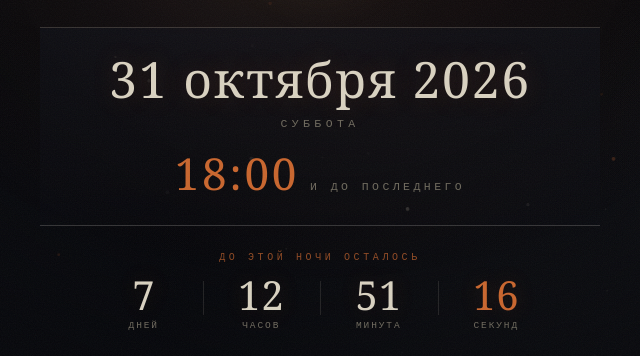
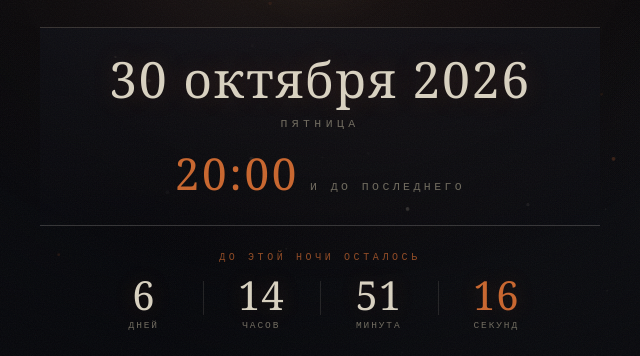
Before and after one commit to ruslanklmn-hub/halloween, a plain HTML site: page index.html in a window 1280 px wide. Shown: the part 397-753 px from the top of the page, 320-960 px from the left. Drawn offline with Linux system fonts and the light colour scheme.

Commit message:
Перенос Хэллоуина на 30 октября, начало в 20:00
Co-Authored-By: Claude Opus 5.5 <noreply@anthropic.com>

```diff
--- a/index.html
+++ b/index.html
@@ -4,11 +4,11 @@
 <meta charset="utf-8"/>
 <meta name="viewport" content="width=device-width, initial-scale=1, viewport-fit=cover"/>
 <meta name="theme-color" content="#07080C"/>
-<meta name="description" content="Руслан и Александра приглашают на Хэллоуин — 31 октября 2026, суббота, 18:00"/>
+<meta name="description" content="Руслан и Александра приглашают на Хэллоуин — 30 октября 2026, пятница, 20:00"/>
 <meta property="og:title" content="Хэллоуин у Руслана и Александры"/>
-<meta property="og:description" content="31 октября 2026, суббота, 18:00. Приходите тем, кем боитесь быть."/>
+<meta property="og:description" content="30 октября 2026, пятница, 20:00. Приходите тем, кем боитесь быть."/>
 <meta property="og:type" content="website"/>
-<title>Руслан и Александра — Хэллоуин, 31 октября</title>
+<title>Руслан и Александра — Хэллоуин, 30 октября</title>
 <style>
 :root{
   --void:#07080C;
@@ -443,9 +443,9 @@ if (!matchMedia('(prefers-reduced-motion: reduce)').matches) {
       зовут вас переступить порог</p>
 
     <div class="slab rise d4">
-      <div class="day">31 октября 2026</div>
-      <div class="dow">суббота</div>
-      <div class="hour"><span class="t">18:00</span><span class="u">и до последнего</span></div>
+      <div class="day">30 октября 2026</div>
+      <div class="dow">пятница</div>
+      <div class="hour"><span class="t">20:00</span><span class="u">и до последнего</span></div>
     </div>
 
     <div class="count rise d5" id="count">
@@ -620,7 +620,7 @@ if (!matchMedia('(prefers-reduced-motion: reduce)').matches) {
   (function(){
     var box = document.getElementById('count');
     if (!box) return;
-    var target = new Date(2026, 9, 31, 18, 0, 0); /* 31 октября 2026, 18:00 по месту гостя */
+    var target = new Date(2026, 9, 30, 20, 0, 0); /* 30 октября 2026, 20:00 по месту гостя */
     var el = {d:document.getElementById('cd'), h:document.getElementById('ch'),
               m:document.getElementById('cm'), s:document.getElementById('cs')},
         lab = {d:document.getElementById('cdu'), h:document.getElementById('chu'),
```
